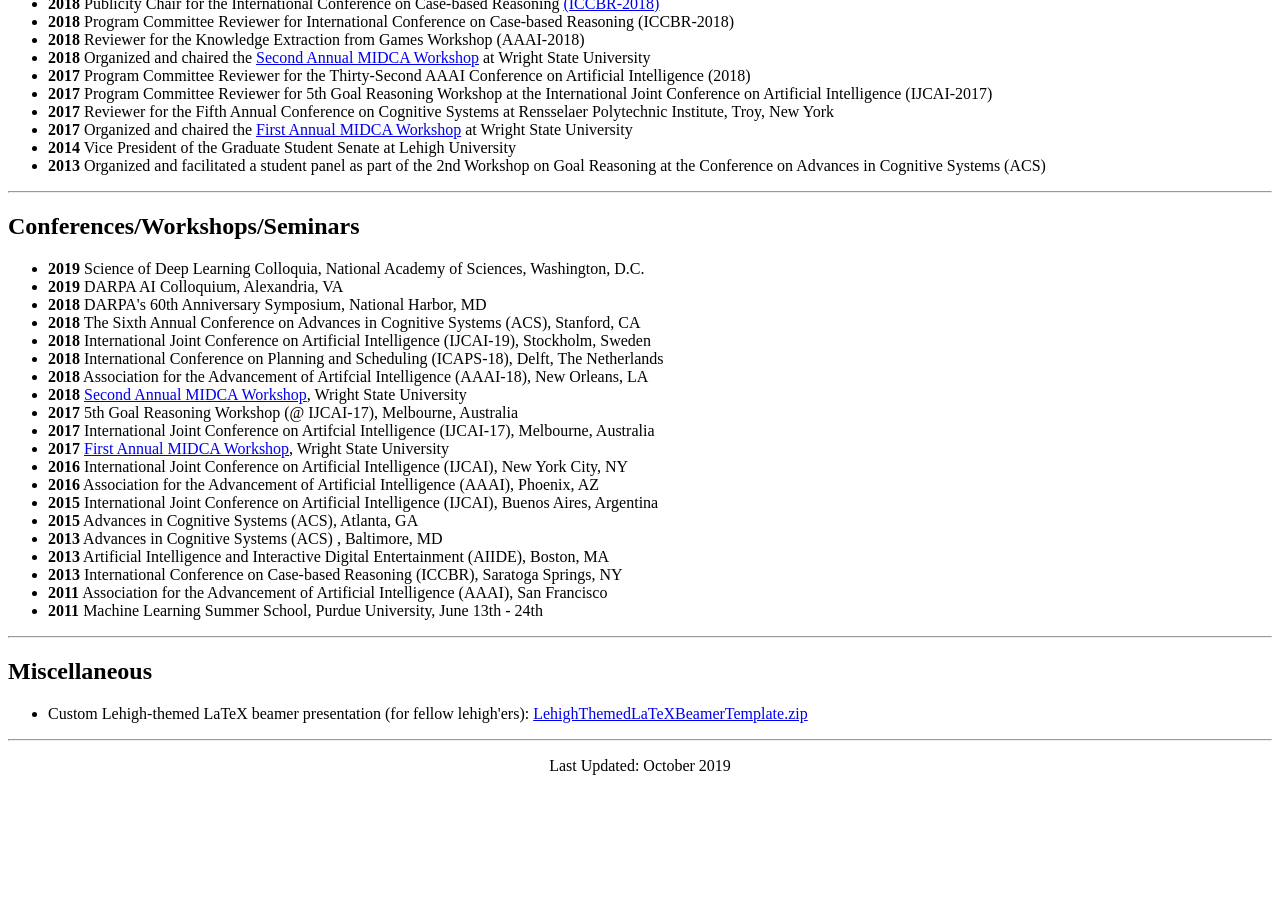
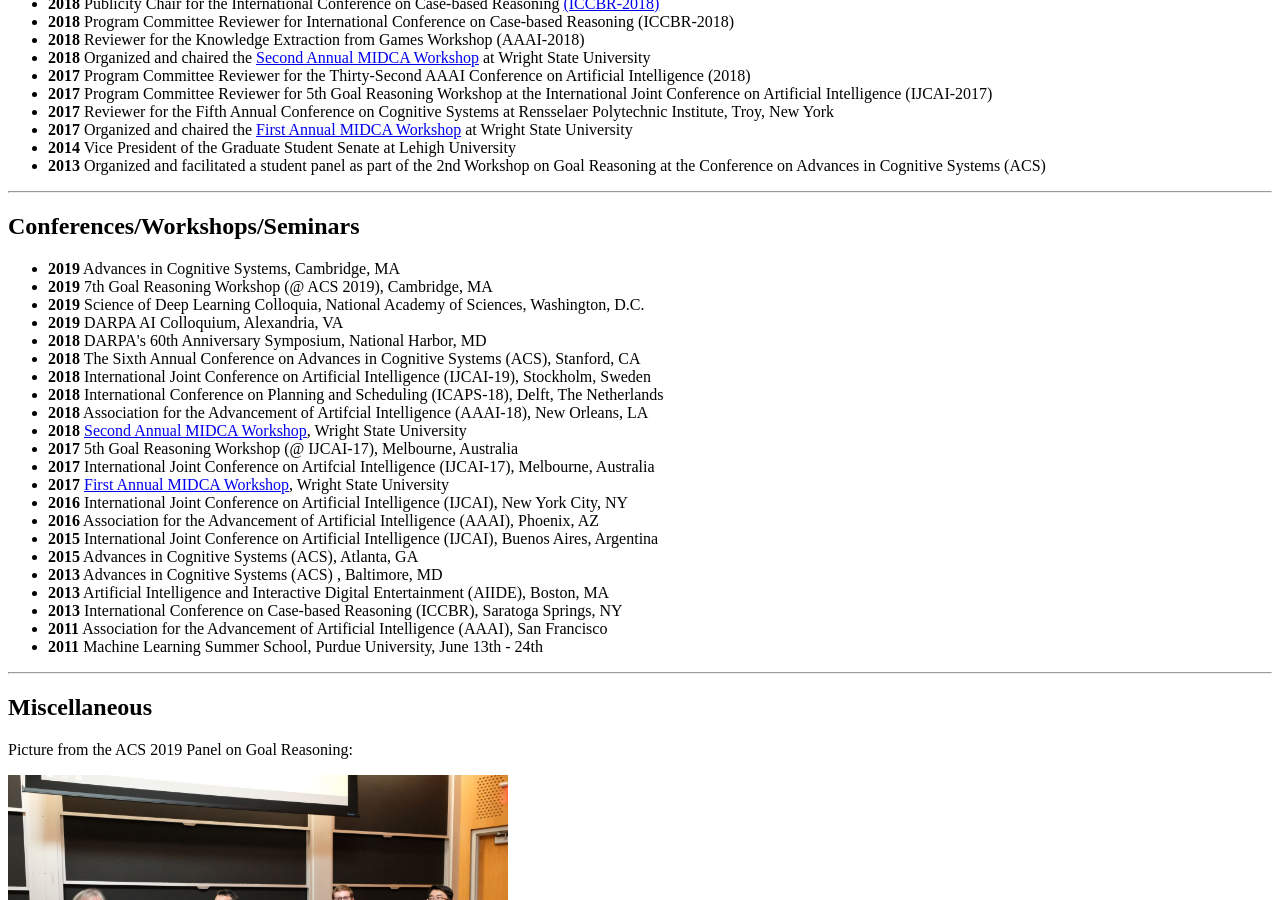
Before and after one commit to dustintd/dustintd.github.io, a Jekyll site: the page index.html, which Jekyll copies as it is, in a window 1280 px wide and 900 px high, scrolled down 2386 px. Built offline with Jekyll 4.4.1, drawn with Linux system fonts in a browser that asks for light colours; comment, search, counter and statistics services are not loaded; before the commit the page ends 3177 px from its top, so only the background shows below that.

Commit message:
added goal reasoning panel picture

```diff
--- a/index.html
+++ b/index.html
@@ -235,6 +235,8 @@
 <hr/>
 <h2><a name="conf">Conferences/Workshops/Seminars</a></h2>
 <ul>
+    <li><b>2019</b> Advances in Cognitive Systems, Cambridge, MA</li>
+    <li><b>2019</b> 7th Goal Reasoning Workshop (@ ACS 2019), Cambridge, MA</li>
     <li><b>2019</b> Science of Deep Learning Colloquia, National Academy of Sciences, Washington, D.C. </li>
     <li><b>2019</b> DARPA AI Colloquium, Alexandria, VA</li>
     <li><b>2018</b> DARPA's 60th Anniversary Symposium, National Harbor, MD</li>
@@ -260,6 +262,9 @@
 <hr/>
 <h2><a name="misc">Miscellaneous</a></h2>
 
+<p>Picture from the ACS 2019 Panel on Goal Reasoning:</p>
+<img src="goal_reasoning_panel_acs.JPG" alt="Goal Reasoning Panelists at ACS 2019" width="500"/>
+
 
 <ul>
     <li>Custom Lehigh-themed LaTeX beamer presentation (for fellow lehigh'ers): <a
```
Also changed, not shown: goal_reasoning_panel_acs.JPG (added).
